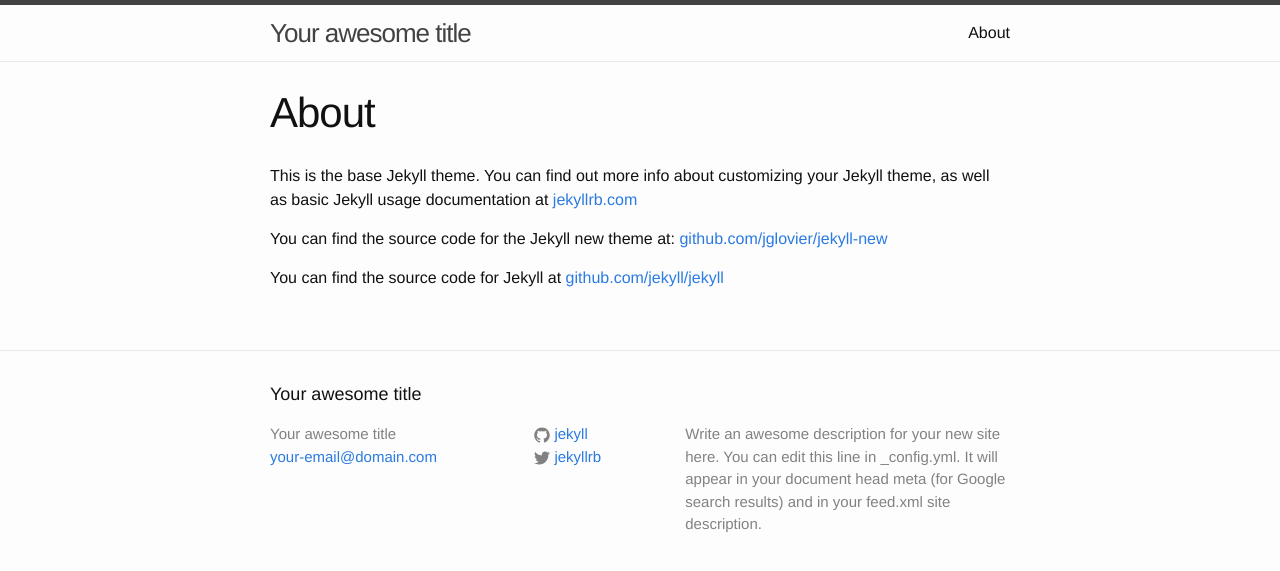
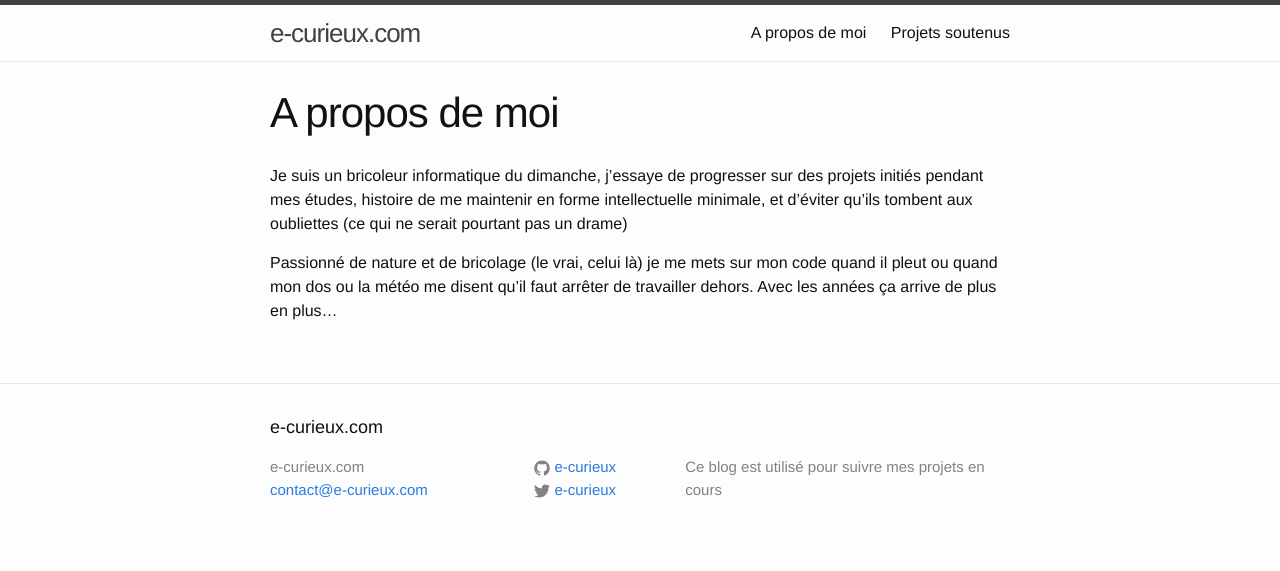
Before and after one commit to e-curieux/e-curieux.github.io, a Jekyll site: the page built from about.md, in a window 1280 px wide. Shown: the top 571 px of the page. Built offline with Jekyll 4.4.1, drawn with Linux system fonts in a browser that asks for light colours.

Commit message:
21122015

```diff
--- a/_config.yml
+++ b/_config.yml
@@ -1,14 +1,11 @@
 # Site settings
-title: Your awesome title
-email: your-email@domain.com
-description: > # this means to ignore newlines until "baseurl:"
-  Write an awesome description for your new site here. You can edit this
-  line in _config.yml. It will appear in your document head meta (for
-  Google search results) and in your feed.xml site description.
+title: e-curieux.com
+email: contact@e-curieux.com
+description:  Ce blog est utilisé pour suivre mes projets en cours
 baseurl: "" # the subpath of your site, e.g. /blog/
-url: "http://yourdomain.com" # the base hostname & protocol for your site
-twitter_username: jekyllrb
-github_username:  jekyll
+url: "http://e-curieux.com" # the base hostname & protocol for your site
+twitter_username: e-curieux
+github_username:  e-curieux
 
 # Build settings
 markdown: kramdown
--- a/about.md
+++ b/about.md
@@ -1,11 +1,10 @@
 ---
 layout: page
-title: About
+title: A propos de moi
 permalink: /about/
 ---
 
-This is the base Jekyll theme. You can find out more info about customizing your Jekyll theme, as well as basic Jekyll usage documentation at [jekyllrb.com](http://jekyllrb.com/)
 
-You can find the source code for the Jekyll new theme at: [github.com/jglovier/jekyll-new](https://github.com/jglovier/jekyll-new)
+Je suis un bricoleur informatique du dimanche, j'essaye de progresser sur des projets initiés pendant mes études, histoire de me maintenir en forme intellectuelle minimale, et d'éviter qu'ils tombent aux oubliettes (ce qui ne serait pourtant pas un drame)
 
-You can find the source code for Jekyll at [github.com/jekyll/jekyll](https://github.com/jekyll/jekyll)
+Passionné de nature et de bricolage (le vrai, celui là) je me mets sur mon code quand il pleut ou quand mon dos ou la météo me disent qu'il faut arrêter de travailler dehors. Avec les années ça arrive de plus en plus...
```
Also changed, not shown: projets.md (added, +19 -0 lines).
